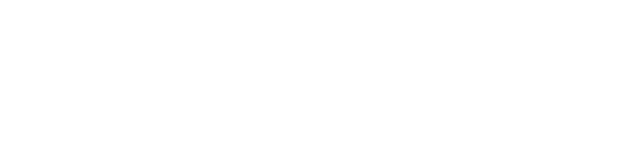
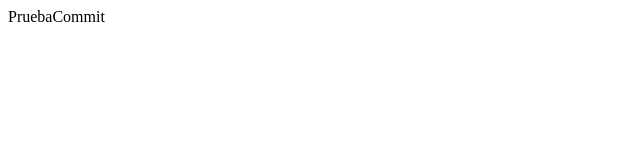
Before and after one commit to Kessillox/ClaseUXUI, a plain HTML site: page index.html in a window 1280 px wide. Shown: the whole page, without its empty margins (0-640 px from the left). Drawn offline with Linux system fonts and the light colour scheme.

Commit message:
Commit de Prueba

```diff
--- a/index.html
+++ b/index.html
@@ -7,7 +7,7 @@
     <title>Document</title>
 </head>
 <body>
-    <section></section>
+    <section>PruebaCommit</section>
     <section></section>
     <section></section>
 </body>
```
